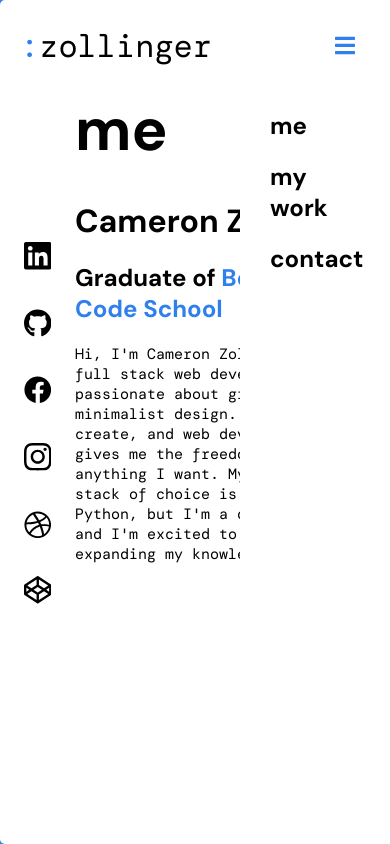
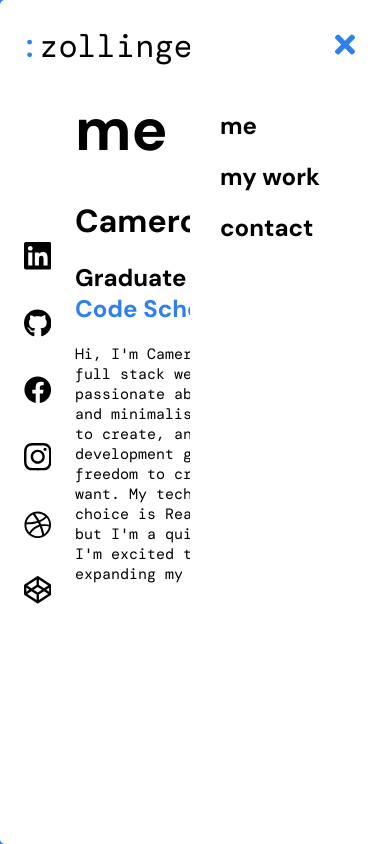
Before and after one commit to z011y/zollinger-portfolio, a Next.js app: page /me in a window 390 px wide. Both pictures are taken after a click on the link 345 px from the left and 45 px from the top of the page. Built offline with nearby package versions, Linux system fonts and the light colour scheme.

Commit message:
added close icon for mobile nav

```diff
--- a/components/hamburger.js
+++ b/components/hamburger.js
@@ -3,6 +3,7 @@ import styled from "styled-components";
 import { useState } from "react";
 
 import MenuIcon from "../public/menu.svg";
+import CloseIcon from "../public/close.svg";
 import MobileNav from "./mobile-nav";
 
 const Hamburger = () => {
@@ -11,7 +12,7 @@ const Hamburger = () => {
   return (
     <>
       <Menu onClick={() => setOpen(!open)}>
-        <MenuIcon />
+        {open === true ? <CloseIcon /> : <MenuIcon />}
       </Menu>
       {open === true ? <MobileNav /> : null}
     </>
--- a/components/mobile-nav.js
+++ b/components/mobile-nav.js
@@ -25,7 +25,7 @@ export default MobileNav;
 //STYLES__________________________
 const NavContainer = styled.div`
   height: 100%;
-  width: 150px;
+  width: 200px;
   background-color: white;
   position: fixed;
   right: 0;
@@ -40,7 +40,6 @@ const NavContainer = styled.div`
 
 const NavLink = styled.a`
   color: black;
-  margin-right: 50px;
   font-size: 24px;
   padding: 10px;
   border-radius: 5px;
--- a/pages/me.js
+++ b/pages/me.js
@@ -152,5 +152,6 @@ const BioText = styled.p`
   @media (max-width: 500px) {
     font-size: 15px;
     line-height: 20px;
+    padding-right: 30px;
   }
 `;
```
Also changed, not shown: public/close.svg (added).
